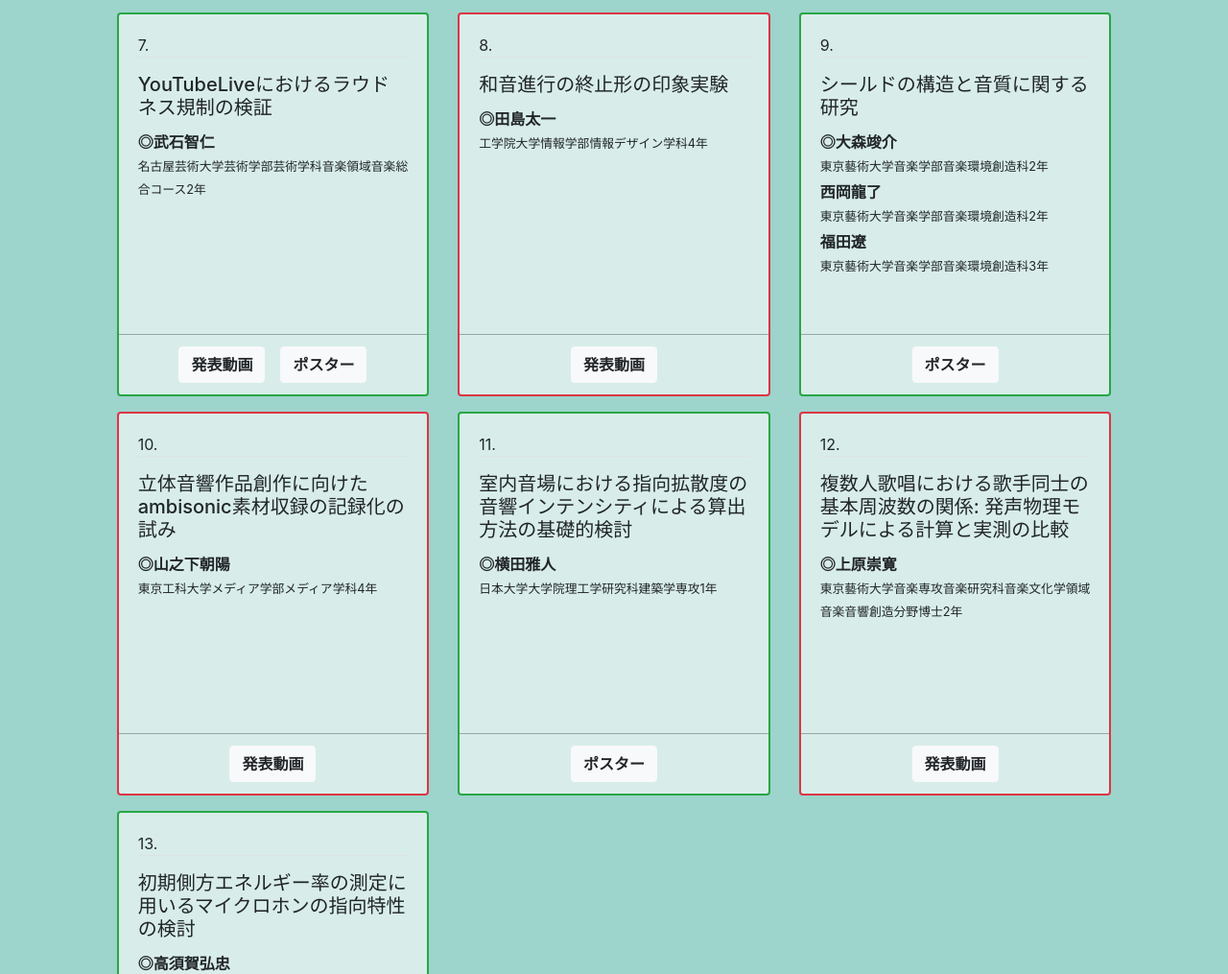
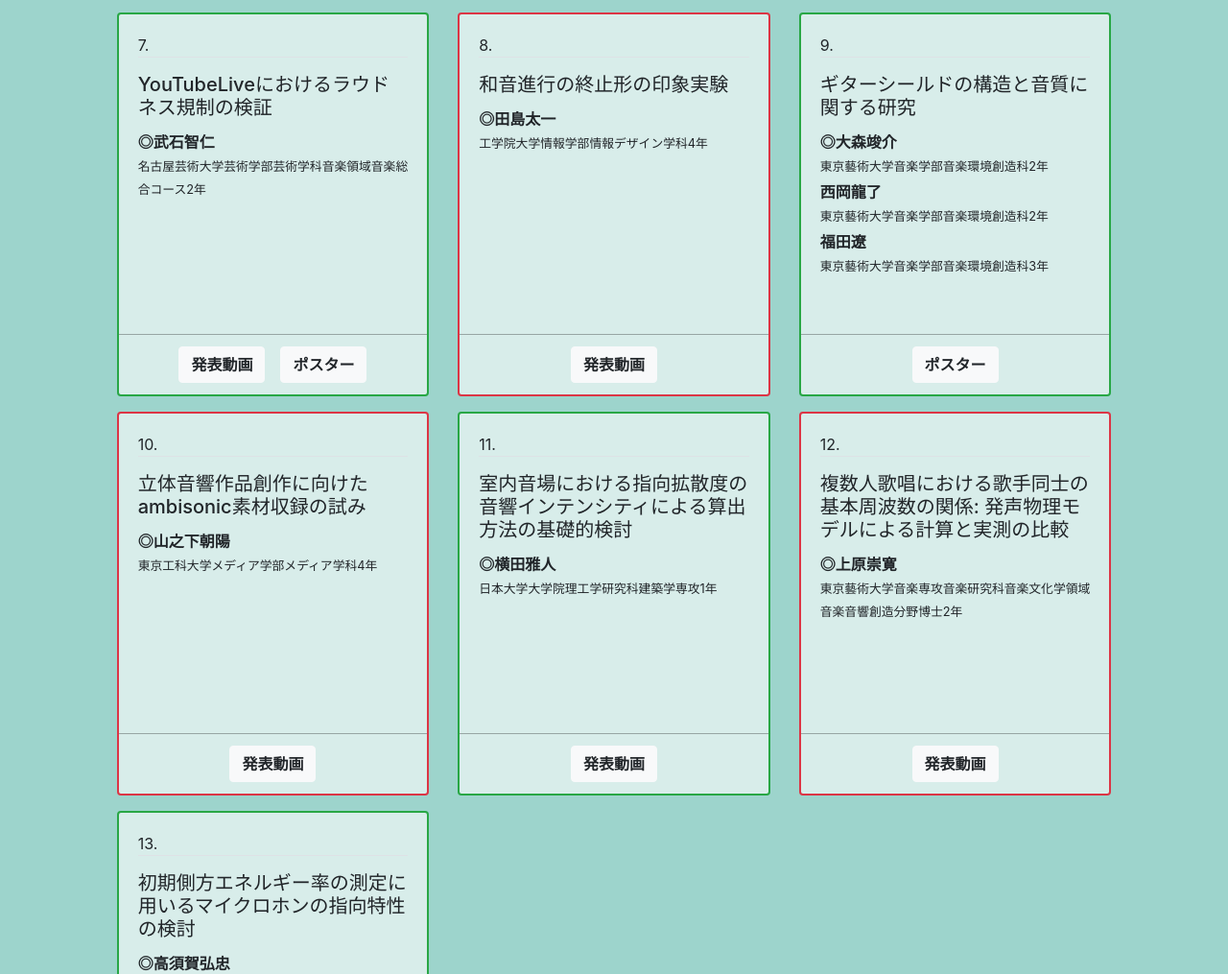
Before and after one commit to Rainekie/AESJapanForum2020, a plain HTML site: page contents.html in a window 1280 px wide. Shown: the part 1019-2034 px from the top of the page at 96% size. Drawn offline with nearby package versions, Linux system fonts and the light colour scheme.

Commit message:
change contents page

```diff
--- a/contents.html
+++ b/contents.html
@@ -76,7 +76,7 @@
                 <p class="card-text mb-0 font-weight-bold">藤原高士</p>
                 <p class="card-text mb-3 font-weight-light"><small>東京藝術大学音楽学部音楽環境創造科3年</small></p>
               </div>
-              <div class="card-footer bg-transparent text-center"> <a href="https://google.com" target="_blank" rel="noopener noreferrer" class="btn btn-light mr-2 font-weight-bold">発表動画</a><a href="https://google.com" target="_blank" rel="noopener noreferrer" class="btn btn-light ml-2 font-weight-bold">ポスター</a> </div>
+              <div class="card-footer bg-transparent text-center"> <a href="https://google.com" target="_blank" rel="noopener noreferrer" class="btn btn-light ml-2 font-weight-bold">ポスター</a> </div>
             </div>
           </div>
         </div>
@@ -152,7 +152,7 @@
             <div class="card border-success">
               <div class="card-body">
                 <div class="card-text border-bottom">9.</div>
-                <h5 class="card-title mt-3">シールドの構造と音質に関する研究</h5>
+                <h5 class="card-title mt-3">ギターシールドの構造と音質に関する研究</h5>
                 <p class="card-text mb-0 font-weight-bold">◎大森竣介</p>
                 <p class="card-text mb-1 font-weight-light"><small>東京藝術大学音楽学部音楽環境創造科2年</small></p>
                 <p class="card-text mb-0 font-weight-bold">西岡龍了</p>
@@ -169,7 +169,7 @@
             <div class="card border-danger">
               <div class="card-body">
                 <div class="card-text border-bottom">10.</div>
-                <h5 class="card-title mt-3">立体音響作品創作に向けたambisonic素材収録の記録化の試み</h5>
+                <h5 class="card-title mt-3">立体音響作品創作に向けたambisonic素材収録の試み</h5>
                 <p class="card-text mb-0 font-weight-bold">◎山之下朝陽</p>
                 <p class="card-text mb-1 font-weight-light"><small>東京工科大学メディア学部メディア学科4年</small></p>
                 <p class="card-text mb-0 font-weight-bold"> </p>
@@ -188,7 +188,7 @@
                 <p class="card-text mb-0 font-weight-bold"> </p>
                 <p class="card-text mb-3 font-weight-light"><small> </small></p>
               </div>
-              <div class="card-footer bg-transparent text-center"> <a href="https://www.dropbox.com/s/azn5ga8z93zdcwb/experiment%20design%20v2.pdf?dl=0" target="_blank" rel="noopener noreferrer" class="btn btn-light font-weight-bold">ポスター</a> </div>
+              <div class="card-footer bg-transparent text-center"> <a href="https://google.com" target="_blank" rel="noopener noreferrer" class="btn btn-light font-weight-bold">発表動画</a> </div>
             </div>
             <div class="w-100 d-none d-sm-block d-md-none"><!-- wrap every 2 on sm--></div>
             <!-- card3 -->
```
